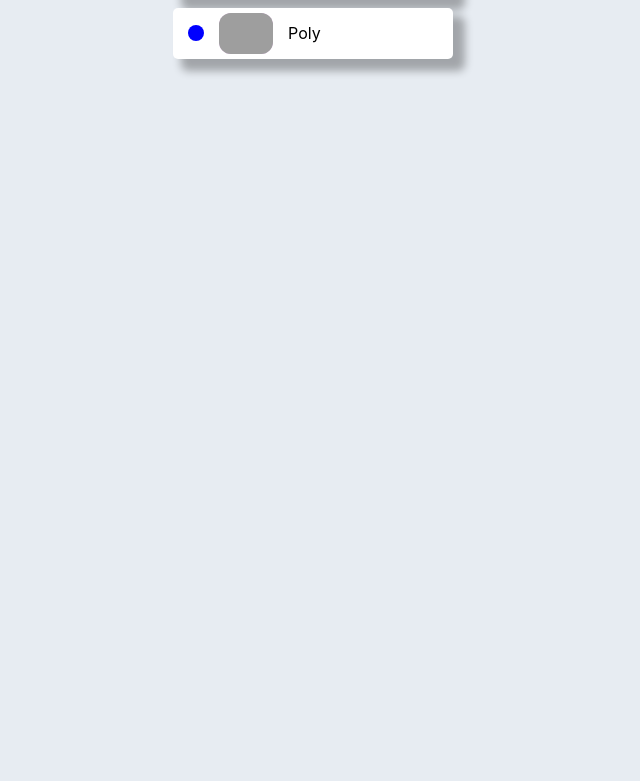
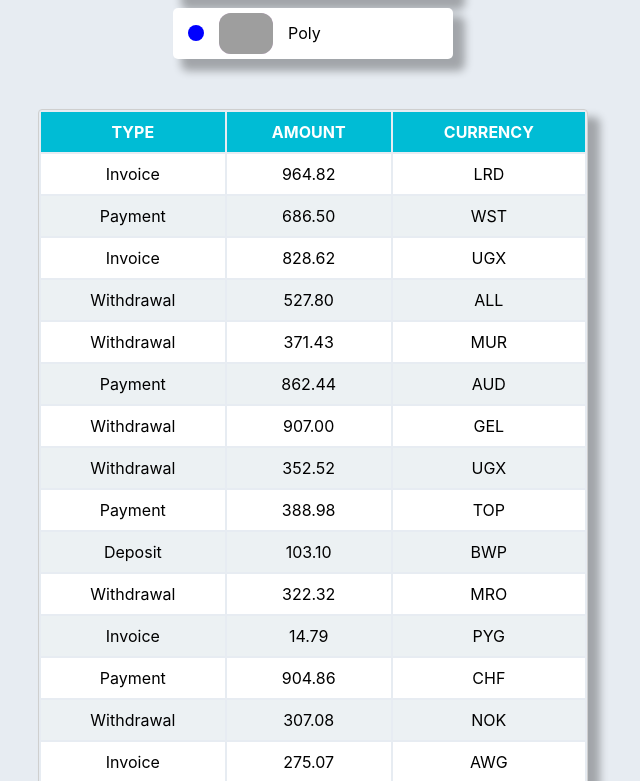
Before and after one commit to Pozniak17/goit-react-hw-01-components, a React (Create React App) app: page / in a window 1280 px wide. Shown: the part 1119-1900 px from the top of the page, without its empty margins (327-967 px from the left). Before the commit the page ends 1228 px from the top, so only its background shows below. Built offline with nearby package versions, Linux system fonts and the light colour scheme; grey boxes are pictures that could not be loaded.

Commit message:
TransacrionHistory

```diff
--- a/src/components/App.jsx
+++ b/src/components/App.jsx
@@ -2,8 +2,10 @@
 import user from '../data/user.json';
 import data from '../data/data.json';
 import friends from '../data/friends.json';
+import transactions from '../data/transactions.json';
 import { Statistics } from './Statistics/Statistics';
 import { FriendList } from './FriendList/FriendList';
+import { TransactionHistory } from './TransactionHistory/TransactionHistory';
 
 export const App = () => {
   return (
@@ -15,11 +17,10 @@
         avatar={user.avatar}
         stats={user.stats}
       />
-
       <Statistics title="Upload stats" stats={data} />
       <Statistics stats={data} />
-
       <FriendList friends={friends} />
+      <TransactionHistory items={transactions} />
     </>
   );
 };
--- /dev/null
+++ b/src/components/TransactionHistory/TransactionHistory.jsx
@@ -0,0 +1,55 @@
+import {
+  Container,
+  TransactionHead,
+  TransactionRow,
+  Title,
+  List,
+  Item,
+} from './TransactionHistory.styled';
+
+export const TransactionHistory = ({ items }) => {
+  return (
+    <Container>
+      <TransactionHead>
+        <TransactionRow>
+          <Title>Type</Title>
+          <Title>Amount</Title>
+          <Title>Currency</Title>
+        </TransactionRow>
+      </TransactionHead>
+
+      <tbody>
+        {items.map(({ id, type, amount, currency }) => (
+          <List key={id}>
+            <Item>{type}</Item>
+            <Item>{amount}</Item>
+            <Item>{currency}</Item>
+          </List>
+        ))}
+      </tbody>
+    </Container>
+  );
+};
+
+// <table class="transaction-history">
+//   <thead>
+//     <tr>
+//       <th>Type</th>
+//       <th>Amount</th>
+//       <th>Currency</th>
+//     </tr>
+//   </thead>
+
+//   <tbody>
+//     <tr>
+//       <td>Invoice</td>
+//       <td>125</td>
+//       <td>USD</td>
+//     </tr>
+//     <tr>
+//       <td>Withdrawal</td>
+//       <td>85</td>
+//       <td>USD</td>
+//     </tr>
+//   </tbody>
+// </table>;
--- /dev/null
+++ b/src/components/TransactionHistory/TransactionHistory.styled.js
@@ -0,0 +1,35 @@
+import { styled } from 'styled-components';
+
+export const Container = styled.table`
+  width: 550px;
+  margin: auto;
+  margin-bottom: ${props => props.theme.spacing(10)}; //50px
+  text-align: center;
+  border: ${props => props.theme.borders.normal} #cfcfcf;
+  border-radius: ${props => props.theme.radii.normal}; //4px
+  box-shadow: ${props => props.theme.shadows.standart};
+`;
+
+export const TransactionHead = styled.thead`
+  background-color: #00bcd5;
+  color: ${props => props.theme.colors.white};
+  text-transform: uppercase;
+`;
+
+export const TransactionRow = styled.tr``;
+
+export const Title = styled.th`
+  padding: ${props => props.theme.spacing(2)}; //10px
+`;
+
+export const List = styled.tr`
+  background-color: ${props => props.theme.colors.white};
+  &:nth-child(2n) {
+    background-color: #ecf1f3;
+  }
+`;
+
+export const Item = styled.td`
+  text-transform: capitalize;
+  padding: ${props => props.theme.spacing(2)}; //10px
+`;
--- /dev/null
+++ b/src/data/transactions.json
@@ -0,0 +1,122 @@
+[
+  {
+    "id": "1e0700a2-5183-4291-85cc-2065a036a683",
+    "type": "invoice",
+    "amount": "964.82",
+    "currency": "LRD"
+  },
+  {
+    "id": "a30f821b-4d25-4ff0-abdd-e340b3f0dd2b",
+    "type": "payment",
+    "amount": "686.50",
+    "currency": "WST"
+  },
+  {
+    "id": "44dca67a-8e5a-4798-bf8e-b15efd4e1abd",
+    "type": "invoice",
+    "amount": "828.62",
+    "currency": "UGX"
+  },
+  {
+    "id": "ea8ed3dc-2b68-4a53-905a-53ecb0adef33",
+    "type": "withdrawal",
+    "amount": "527.80",
+    "currency": "ALL"
+  },
+  {
+    "id": "ea76146a-0b00-4b80-bc02-a8c822176712",
+    "type": "withdrawal",
+    "amount": "371.43",
+    "currency": "MUR"
+  },
+  {
+    "id": "63ca02f9-d637-46b5-9237-f3b24425e029",
+    "type": "payment",
+    "amount": "862.44",
+    "currency": "AUD"
+  },
+  {
+    "id": "ed0263e8-59a5-4bf1-87e0-2bb88e53dc34",
+    "type": "withdrawal",
+    "amount": "907.00",
+    "currency": "GEL"
+  },
+  {
+    "id": "6013bad0-750c-4691-8bc2-d8f2b43969c4",
+    "type": "withdrawal",
+    "amount": "352.52",
+    "currency": "UGX"
+  },
+  {
+    "id": "252c7be4-8b06-4fa7-8d42-61fb835b70d5",
+    "type": "payment",
+    "amount": "388.98",
+    "currency": "TOP"
+  },
+  {
+    "id": "4eaab41b-b967-40ac-82ed-85fc66f646f1",
+    "type": "deposit",
+    "amount": "103.10",
+    "currency": "BWP"
+  },
+  {
+    "id": "9648a350-8469-42d5-8bf3-18090de5fe67",
+    "type": "withdrawal",
+    "amount": "322.32",
+    "currency": "MRO"
+  },
+  {
+    "id": "9c5c25fb-1a95-4b2f-8d1f-4c4426d677cc",
+    "type": "invoice",
+    "amount": "14.79",
+    "currency": "PYG"
+  },
+  {
+    "id": "43ef232c-80e9-4d6f-b48a-b22405620de3",
+    "type": "payment",
+    "amount": "904.86",
+    "currency": "CHF"
+  },
+  {
+    "id": "5161682e-e620-4019-ab0a-24ceb10fbd20",
+    "type": "withdrawal",
+    "amount": "307.08",
+    "currency": "NOK"
+  },
+  {
+    "id": "7b119d71-42e6-4c42-a141-6818b07bb9ff",
+    "type": "invoice",
+    "amount": "275.07",
+    "currency": "AWG"
+  },
+  {
+    "id": "a4f65722-65c4-4c28-b1f4-b8ed988bb205",
+    "type": "deposit",
+    "amount": "213.10",
+    "currency": "STD"
+  },
+  {
+    "id": "c6e5784b-0ca3-48d6-86e5-b5128af5a523",
+    "type": "invoice",
+    "amount": "116.11",
+    "currency": "CUP CUC"
+  },
+  {
+    "id": "c9ebed6a-3a02-4b49-ac0d-0534b51f2bfd",
+    "type": "invoice",
+    "amount": "878.67",
+    "currency": "HKD"
+  },
+  {
+    "id": "a4a98b0e-b22c-438b-9f83-de2df52110c8",
+    "type": "invoice",
+    "amount": "725.03",
+    "currency": "UYU UYI"
+  },
+  {
+    "id": "b39bfa7a-0166-4c47-94d6-87d20590f746",
+    "type": "payment",
+    "amount": "405.45",
+    "currency": "MDL"
+  }
+]
```
